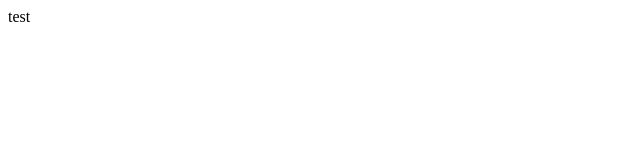
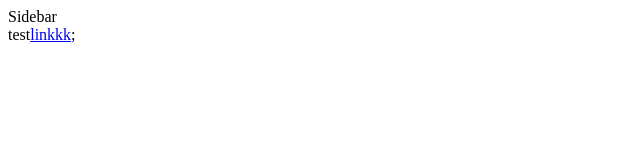
Before and after one commit to fedeemens/mybacklog, a React (Vite) app: page / in a window 1280 px wide. Shown: the top 160 px of the page, without its empty margins (0-640 px from the left). Built offline with nearby package versions, Linux system fonts and the light colour scheme.

Commit message:
feat: add routes and basic structure to the proyect

```diff
--- a/package.json
+++ b/package.json
@@ -10,7 +10,8 @@
   },
   "dependencies": {
     "react": "^18.2.0",
-    "react-dom": "^18.2.0"
+    "react-dom": "^18.2.0",
+    "react-router-dom": "^6.21.3"
   },
   "devDependencies": {
     "@types/react": "^18.0.28",
--- a/src/App.tsx
+++ /dev/null
@@ -1,5 +0,0 @@
-function App() {
-  return <div className="App">test</div>;
-}
-
-export default App;
--- a/src/main.tsx
+++ b/src/main.tsx
@@ -1,9 +1,14 @@
 import React from "react";
 import ReactDOM from "react-dom/client";
-import App from "./App";
+import { RouterProvider } from "react-router-dom";
+import { routes } from "./routes";
+import Sidebar from "./shared/components/sidebar";
 
 ReactDOM.createRoot(document.getElementById("root") as HTMLElement).render(
   <React.StrictMode>
-    <App />
+    <div className="main">
+      <Sidebar />
+      <RouterProvider router={routes} />
+    </div>
   </React.StrictMode>
 );
--- /dev/null
+++ b/src/pages/Goals.tsx
@@ -0,0 +1,5 @@
+function Goals() {
+  return <div className="Goals">goals</div>;
+}
+
+export default Goals;
--- /dev/null
+++ b/src/pages/Home.tsx
@@ -0,0 +1,12 @@
+import { Link } from "react-router-dom";
+
+function Home() {
+  return (
+    <div className="Home">
+      test
+      <Link to="test">linkkk</Link>;
+    </div>
+  );
+}
+
+export default Home;
--- /dev/null
+++ b/src/pages/Tasks.tsx
@@ -0,0 +1,5 @@
+function Tasks() {
+  return <div className="Tasks">Tasks</div>;
+}
+
+export default Tasks;
--- /dev/null
+++ b/src/routes.tsx
@@ -0,0 +1,19 @@
+import { createBrowserRouter } from "react-router-dom";
+import Home from "./pages/Home";
+import Goals from "./pages/Goals";
+import Tasks from "./pages/Tasks";
+
+export const routes = createBrowserRouter([
+  {
+    path: "/",
+    element: <Home />,
+  },
+  {
+    path: "/goals",
+    element: <Goals />,
+  },
+  {
+    path: "/tasks",
+    element: <Tasks />,
+  },
+]);
--- /dev/null
+++ b/src/shared/components/sidebar.tsx
@@ -0,0 +1,5 @@
+function Sidebar() {
+  return <div className="sidebar">Sidebar</div>;
+}
+
+export default Sidebar;
```
Also changed, not shown: 1 other file (tests, documents, lock files or other folders).
